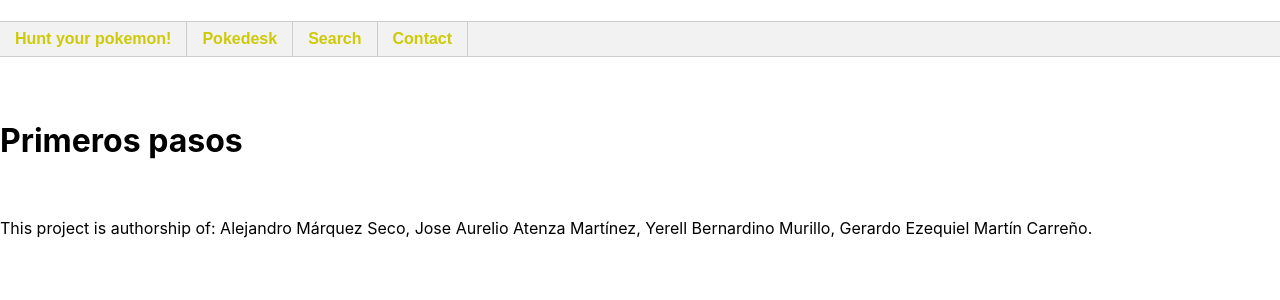
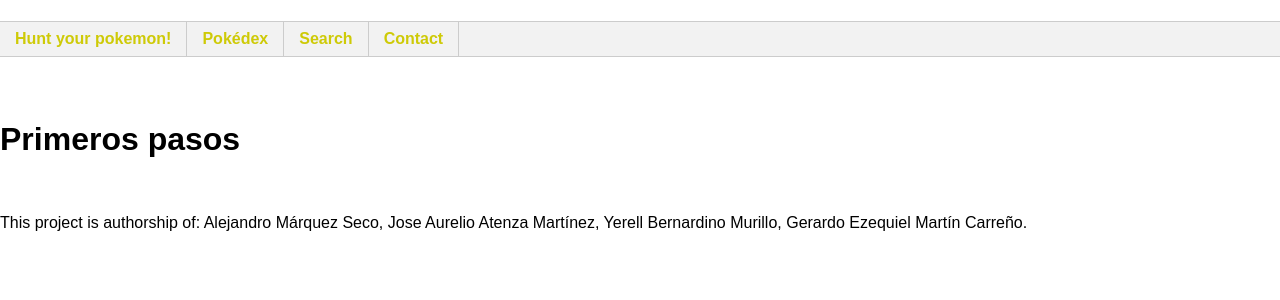
Before and after one commit to gerardoezequiel/sei-es-project-02-react, a React (Create React App) app in the folder Full-project/: page / in a window 1280 px wide. Shown: the top 300 px of the page. Built offline with nearby package versions, Linux system fonts and the light colour scheme; no server answers; a web font is replaced by a local one.

Commit message:
changing style

```diff
--- a/Full-project/src/lib/components/Header.js
+++ b/Full-project/src/lib/components/Header.js
@@ -7,7 +7,7 @@ const Header = () => {
           <a href="#">Hunt your pokemon!</a>
         </li>
         <li>
-          <a href="#">Pokedesk</a>
+          <a href="#">Pokédex</a>
         </li>
         <li>
           <a href="#">Search</a>
--- a/Full-project/src/styles/index.css
+++ b/Full-project/src/styles/index.css
@@ -5,9 +5,6 @@ body {
   font-family: hydrophilia-iced, sans-serif;
   font-weight: 400;
   font-style: normal;
-  font-family: -apple-system, BlinkMacSystemFont, "Segoe UI", "Roboto", "Oxygen",
-    "Ubuntu", "Cantarell", "Fira Sans", "Droid Sans", "Helvetica Neue",
-    sans-serif;
   -webkit-font-smoothing: antialiased;
   -moz-osx-font-smoothing: grayscale;
 }
```
